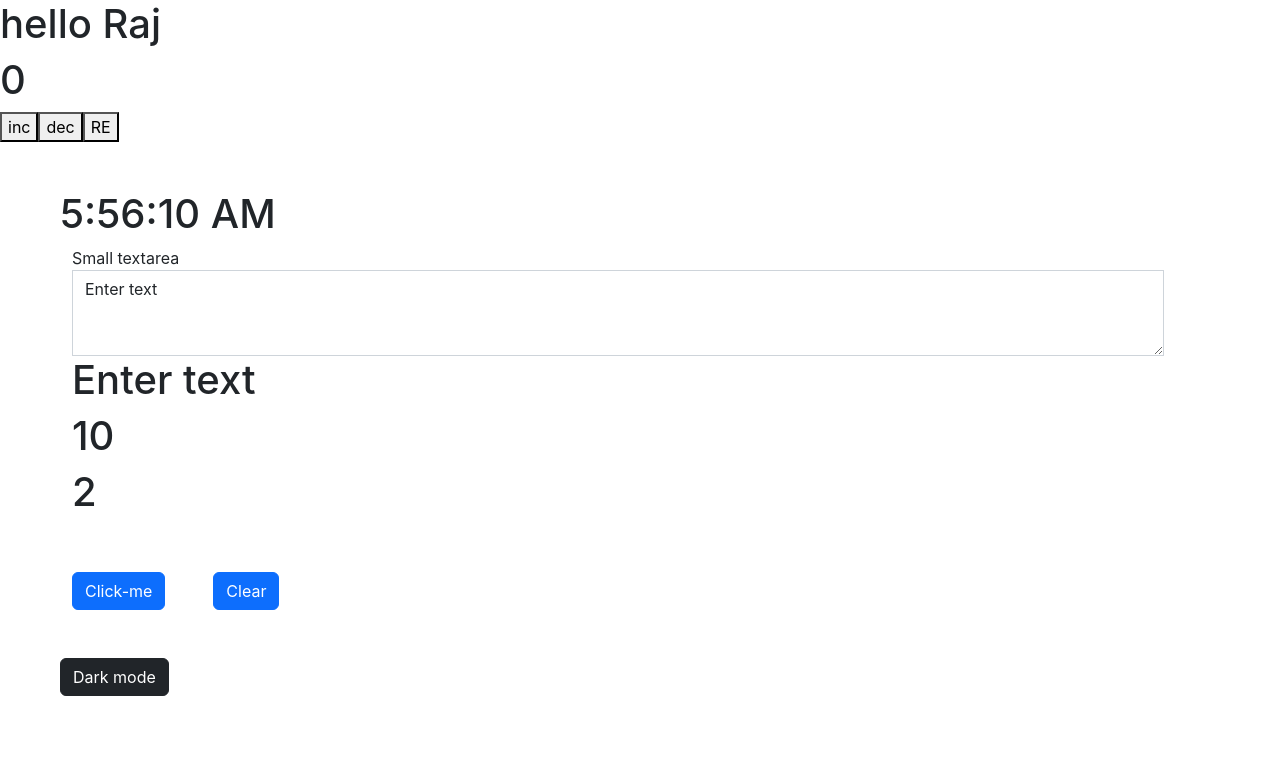
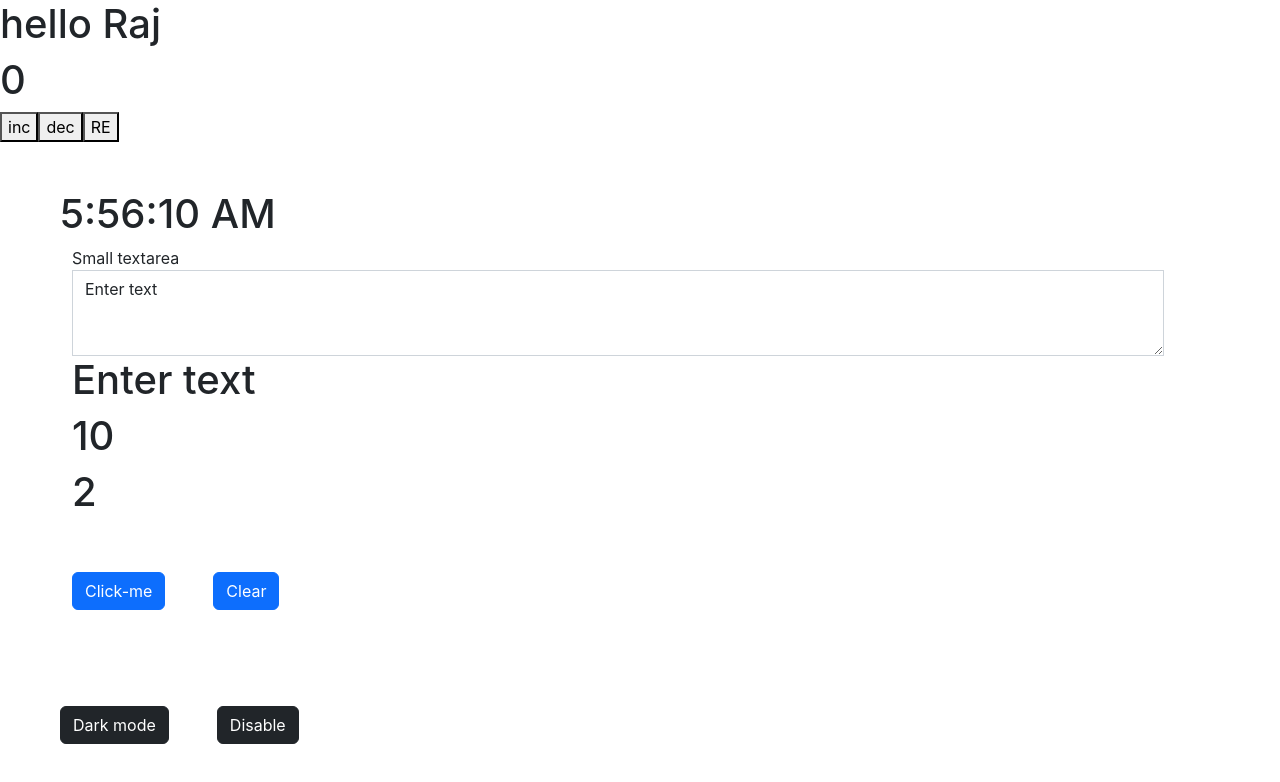
Before and after one commit to rajmishra-47/Daily_React, a React (Create React App) app in the folder my/: page / in a window 1280 px wide. Shown: the top 782 px of the page. Built offline with nearby package versions, Linux system fonts and the light colour scheme.

Commit message:
change in darkmode

```diff
--- a/my/src/components/darkmode.jsx
+++ b/my/src/components/darkmode.jsx
@@ -1,4 +1,4 @@
-import React from 'react'
+import React,{useState} from 'react'
 
 export default function Darkmode() {
 
@@ -7,10 +7,18 @@ export default function Darkmode() {
         document.querySelector('body').style.color='white'
     }
 
+    const c=()=>{
+        document.querySelector('body').style.backgroundColor='white'
+        document.querySelector('body').style.color='black'
+    }
+
+    // const [count,setCount]=useState();
+
   return (
     <>
 
     <button className="btn btn-dark" onClick={b}>Dark mode</button>
+    <button className="btn btn-dark m-5" onClick={c}>Disable</button>
     </>
   )
 }
```
